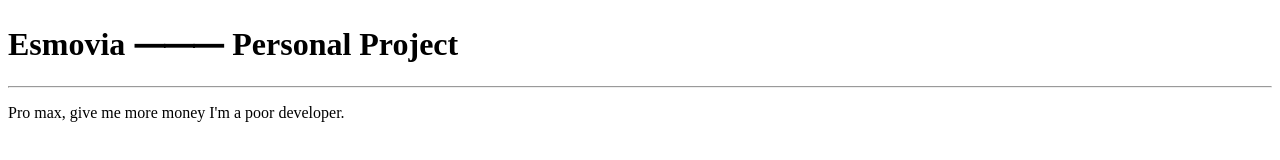
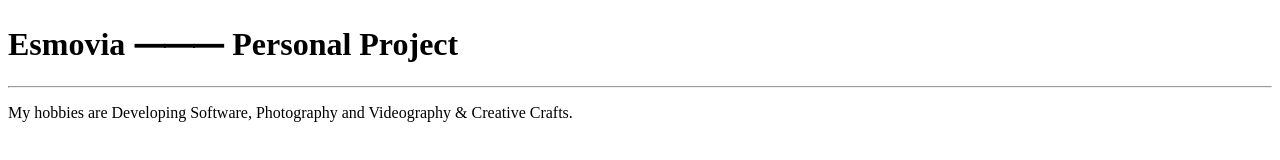
Before and after one commit to fluecs/esmovia-react-personal, a plain HTML site: page index.html in a window 1280 px wide. Drawn offline with Linux system fonts and the light colour scheme.

Commit message:
Added hobbies in the main page

```diff
--- a/index.html
+++ b/index.html
@@ -8,6 +8,6 @@
 <body>
 	<h1>Esmovia ⸻ Personal Project</h1>
 	<hr>
-	<p>Pro max, give me more money I'm a poor developer.</p>
+	<p>My hobbies are Developing Software, Photography and Videography & Creative Crafts.</p>
 </body>
 </html>
```
